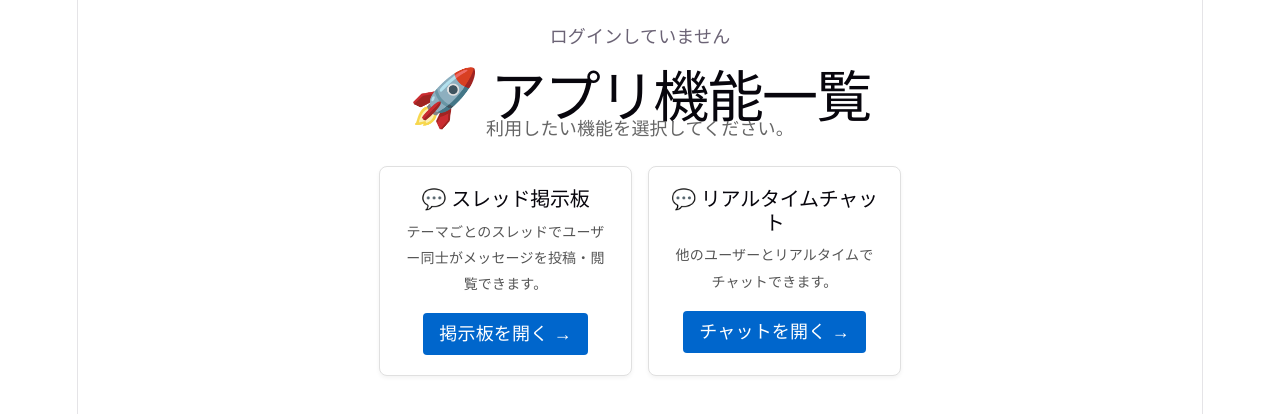
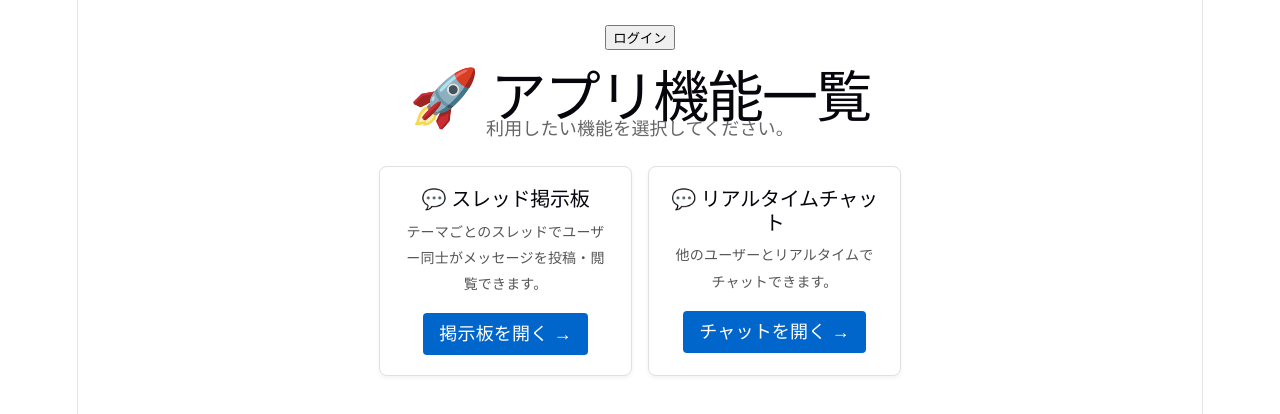
Before and after one commit to kawano-y/junkbox, a React (Vite) app: page / in a window 1280 px wide. Shown: the top 414 px of the page. Built offline with nearby package versions, Linux system fonts and the light colour scheme; no server answers.

Commit message:
ログインbotton修正

```diff
--- a/src/pages/HomePage.tsx
+++ b/src/pages/HomePage.tsx
@@ -1,9 +1,12 @@
 import { Link } from 'react-router-dom';
 import { LogoutButton } from '../components/LogoutButton';
 import { useAuth } from '../contexts/AuthContext';
+import { useNavigate } from 'react-router-dom';
 
 export function HomePage() {
   const { user } = useAuth();
+  const navigate = useNavigate();
+
   return (
 
     <div className="container" style={{ padding: '24px', maxWidth: '800px', margin: '0 auto' }}>
@@ -14,7 +17,7 @@
             <LogoutButton />
           </div>
         ) : (
-          <p>ログインしていません</p>
+          <button onClick={() => navigate('/login')}>ログイン</button>
         )}
       </div>
       <h1 style={{ marginBottom: '8px' }}>🚀 アプリ機能一覧</h1>
```
